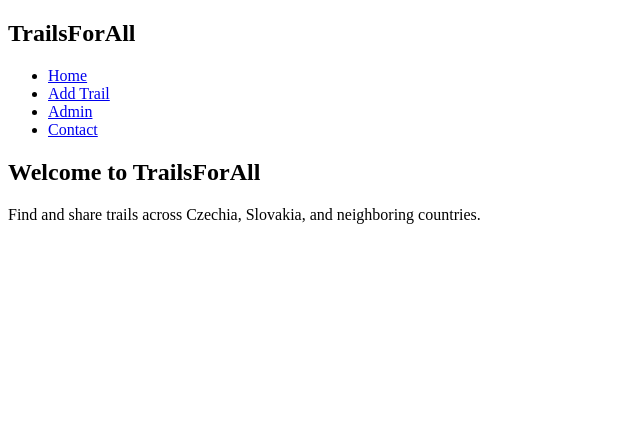
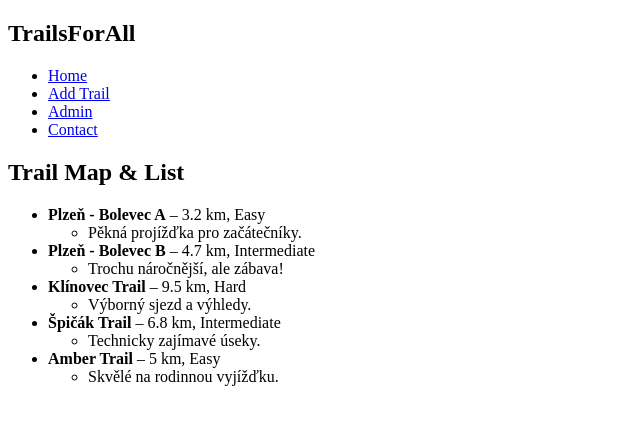
Before and after one commit to djdan85/TrailsForAll, a React (Vite) app: page / in a window 1280 px wide. Shown: the top 424 px of the page, without its empty margins (0-640 px from the left). Built offline with nearby package versions, Linux system fonts and the light colour scheme.

Commit message:
Add files via upload

```diff
--- a/package.json
+++ b/package.json
@@ -1,6 +1,6 @@
 {
   "name": "trailsforall",
-  "version": "3.0.0",
+  "version": "1.0.0",
   "scripts": {
     "dev": "vite",
     "build": "vite build",
@@ -9,8 +9,7 @@
   "dependencies": {
     "react": "^18.2.0",
     "react-dom": "^18.2.0",
-    "react-router-dom": "^6.22.3",
-    "firebase": "^10.12.2"
+    "react-router-dom": "^6.22.3"
   },
   "devDependencies": {
     "vite": "^5.2.0",
--- a/src/pages/AddTrail.jsx
+++ b/src/pages/AddTrail.jsx
@@ -1,22 +1,22 @@
-import React, { useState } from "react";
+import React from "react";
 
 export default function AddTrail() {
-  const [name, setName] = useState("");
-  const [file, setFile] = useState(null);
-
-  const handleSubmit = (e) => {
-    e.preventDefault();
-    alert("Trail submitted: " + name);
-  };
-
   return (
-    <form onSubmit={handleSubmit}>
-      <h2>Add New Trail</h2>
-      <label>Trail Name:</label>
-      <input value={name} onChange={(e) => setName(e.target.value)} required />
-      <label>Upload GPX:</label>
-      <input type="file" accept=".gpx" onChange={(e) => setFile(e.target.files[0])} required />
-      <button type="submit">Submit</button>
-    </form>
+    <div>
+      <h2>Přidat nový trail</h2>
+      <form>
+        <label>Název traily: <input type="text" /></label><br />
+        <label>Délka v km: <input type="number" /></label><br />
+        <label>Náročnost:
+          <select>
+            <option>Easy</option>
+            <option>Intermediate</option>
+            <option>Hard</option>
+          </select>
+        </label><br />
+        <label>GPX soubor: <input type="file" /></label><br />
+        <button type="submit">Odeslat</button>
+      </form>
+    </div>
   );
 }
--- a/src/pages/Admin.jsx
+++ b/src/pages/Admin.jsx
@@ -3,8 +3,8 @@ import React from "react";
 export default function Admin() {
   return (
     <div>
-      <h2>Admin Panel</h2>
-      <p>Approve or delete trails (functionality to be added).</p>
+      <h2>Administrace</h2>
+      <p>Zde bude schvalování a mazání trailů.</p>
     </div>
   );
 }
--- a/src/pages/Contact.jsx
+++ b/src/pages/Contact.jsx
@@ -3,7 +3,7 @@ import React from "react";
 export default function Contact() {
   return (
     <div>
-      <h2>Contact Us</h2>
+      <h2>Kontaktujte nás</h2>
       <p>Email: <a href="mailto:dalibor.pasek@gmail.com">dalibor.pasek@gmail.com</a></p>
     </div>
   );
--- a/src/pages/Home.jsx
+++ b/src/pages/Home.jsx
@@ -1,10 +1,54 @@
 import React from "react";
 
 export default function Home() {
+  const trails = [
+    {
+      name: "Plzeň - Bolevec A",
+      length: 3.2,
+      difficulty: "Easy",
+      reviews: ["Pěkná projížďka pro začátečníky."],
+    },
+    {
+      name: "Plzeň - Bolevec B",
+      length: 4.7,
+      difficulty: "Intermediate",
+      reviews: ["Trochu náročnější, ale zábava!"],
+    },
+    {
+      name: "Klínovec Trail",
+      length: 9.5,
+      difficulty: "Hard",
+      reviews: ["Výborný sjezd a výhledy."],
+    },
+    {
+      name: "Špičák Trail",
+      length: 6.8,
+      difficulty: "Intermediate",
+      reviews: ["Technicky zajímavé úseky."],
+    },
+    {
+      name: "Amber Trail",
+      length: 5.0,
+      difficulty: "Easy",
+      reviews: ["Skvělé na rodinnou vyjížďku."],
+    },
+  ];
+
   return (
     <div>
-      <h2>Welcome to TrailsForAll</h2>
-      <p>Find and share trails across Czechia, Slovakia, and neighboring countries.</p>
+      <h2>Trail Map & List</h2>
+      <ul>
+        {trails.map((trail, index) => (
+          <li key={index}>
+            <strong>{trail.name}</strong> – {trail.length} km, {trail.difficulty}
+            <ul>
+              {trail.reviews.map((r, i) => (
+                <li key={i}>{r}</li>
+              ))}
+            </ul>
+          </li>
+        ))}
+      </ul>
     </div>
   );
 }
```
Also changed, not shown: index.html (indentation only).
